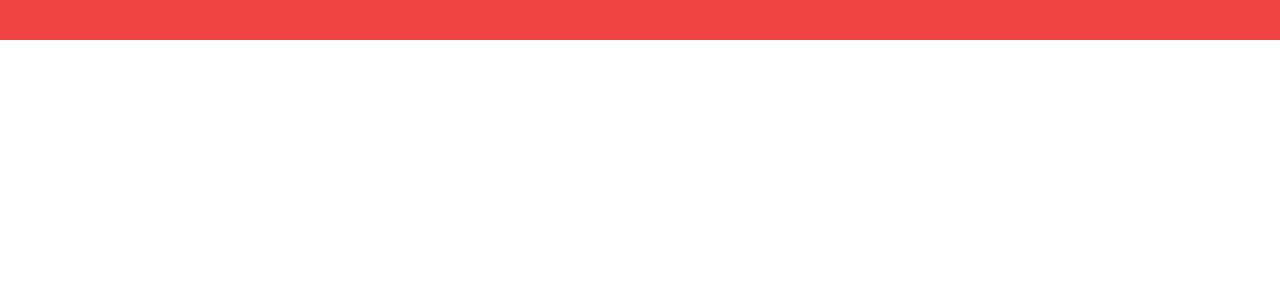
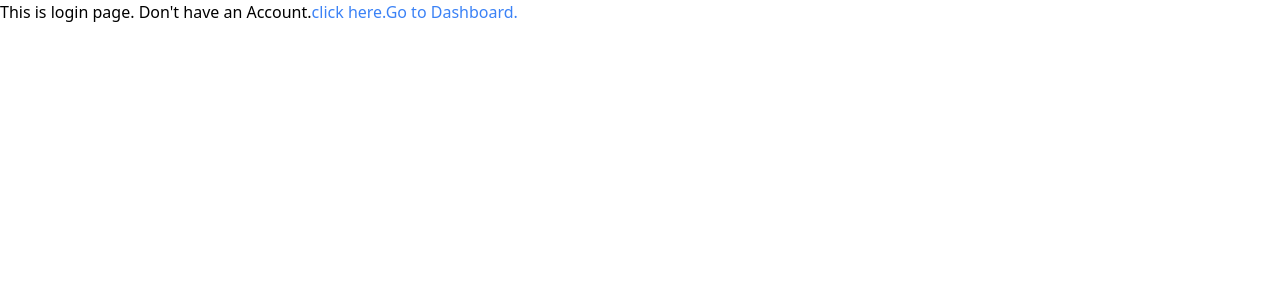
Before and after one commit to Rajat-patel19/codeyogi, a React (Create React App) app: page /login in a window 1280 px wide. Shown: the top 300 px of the page. Built offline with nearby package versions, Linux system fonts and the light colour scheme.

Commit message:
setup routing

```diff
--- a/package.json
+++ b/package.json
@@ -11,8 +11,10 @@
           "@types/node": "^12.20.16",
           "@types/react": "^17.0.14",
           "@types/react-dom": "^17.0.9",
+          "@types/react-router-dom": "^5.1.8",
           "react": "^17.0.2",
           "react-dom": "^17.0.2",
+          "react-router-dom": "^5.2.0",
           "react-scripts": "4.0.3",
           "typescript": "^4.3.5",
           "web-vitals": "^1.1.2"
--- a/src/App.tsx
+++ b/src/App.tsx
@@ -1,7 +1,32 @@
 import React from "react";
+import { BrowserRouter, Redirect, Route } from "react-router-dom";
+import LoginPage from "./pages/Login.page";
+import SignupPage from "./pages/Signup.page";
+import Dashboard from "./pages/Dashboard.page";
+import Recordings from "./pages/Recordings.page";
 
 function App() {
-     return <div className="h-10 bg-red-500"></div>;
+     return (
+          <BrowserRouter>
+               <switch>
+                    <Route path="/" exact>
+                         <Redirect to="/login"> </Redirect>
+                    </Route>
+                    <Route path="/login">
+                         <LoginPage></LoginPage>
+                    </Route>
+                    <Route path="/signup">
+                         <SignupPage></SignupPage>
+                    </Route>
+                    <Route path="/dashboard">
+                         <Dashboard></Dashboard>
+                    </Route>
+                    <Route path="/recordings">
+                         <Recordings></Recordings>
+                    </Route>
+               </switch>
+          </BrowserRouter>
+     );
 }
 
 export default App;
--- a/src/pages/Dashboard.page.tsx
+++ b/src/pages/Dashboard.page.tsx
@@ -1,9 +1,17 @@
 import { FC, memo } from "react";
+import { Link } from "react-router-dom";
 
 interface Props {}
 
 const Dashboard: FC<Props> = (props) => {
-     return <div>This is Dashboard page. </div>;
+     return (
+          <div>
+               This is Dashboard page.
+               <Link to="/recordings">
+                    <span className="text-blue-500">Go to Recordings.</span>
+               </Link>
+          </div>
+     );
 };
 
 Dashboard.defaultProps = {};
--- a/src/pages/Login.page.tsx
+++ b/src/pages/Login.page.tsx
@@ -1,9 +1,20 @@
 import { FC, memo } from "react";
+import { Link } from "react-router-dom";
 
 interface Props {}
 
 const Login: FC<Props> = (props) => {
-     return <div>This is login page. </div>;
+     return (
+          <div>
+               This is login page. Don't have an Account.
+               <Link to="/signup">
+                    <span className="text-blue-500">click here.</span>
+               </Link>
+               <Link to="/dashboard">
+                    <span className="text-blue-500">Go to Dashboard.</span>
+               </Link>
+          </div>
+     );
 };
 
 Login.defaultProps = {};
--- a/src/pages/Recordings.page.tsx
+++ b/src/pages/Recordings.page.tsx
@@ -1,9 +1,17 @@
 import { FC, memo } from "react";
+import { Link } from "react-router-dom";
 
 interface Props {}
 
 const Recordings: FC<Props> = (props) => {
-     return <div>This is recordings page.</div>;
+     return (
+          <div>
+               This is recordings page.
+               <Link to="/dashboard">
+                    <span className="text-blue-500">Go to Dashboard.</span>
+               </Link>
+          </div>
+     );
 };
 
 Recordings.defaultProps = {};
--- a/src/pages/Signup.page.tsx
+++ b/src/pages/Signup.page.tsx
@@ -1,9 +1,17 @@
 import { FC, memo } from "react";
+import { Link } from "react-router-dom";
 
 interface Props {}
 
 const Signup: FC<Props> = (props) => {
-     return <div>This is signup page.</div>;
+     return (
+          <div>
+               This is signup page. Already have an Account.
+               <Link to="/login">
+                    <span className="text-blue-500">click here.</span>
+               </Link>
+          </div>
+     );
 };
 
 Signup.defaultProps = {};
```
Also changed, not shown: 1 other file (tests, documents, lock files or other folders).
